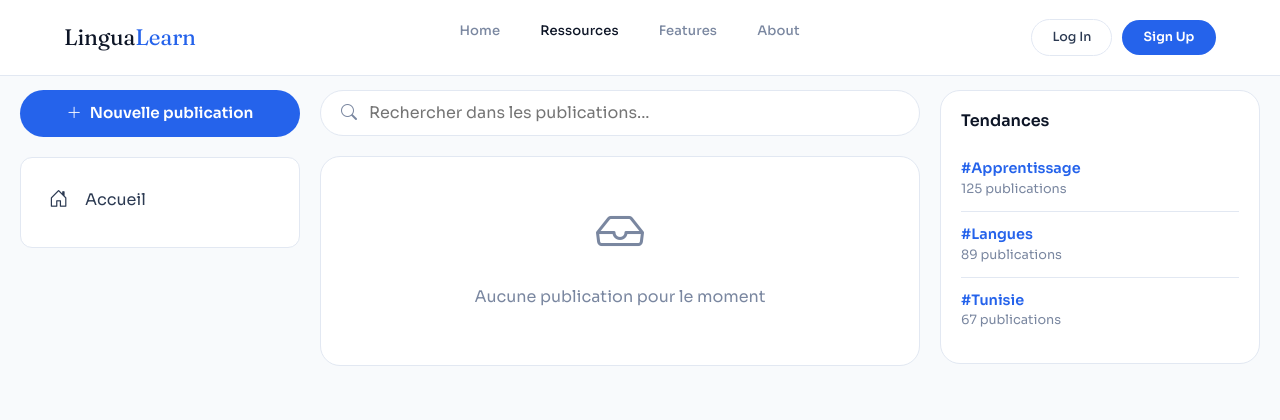
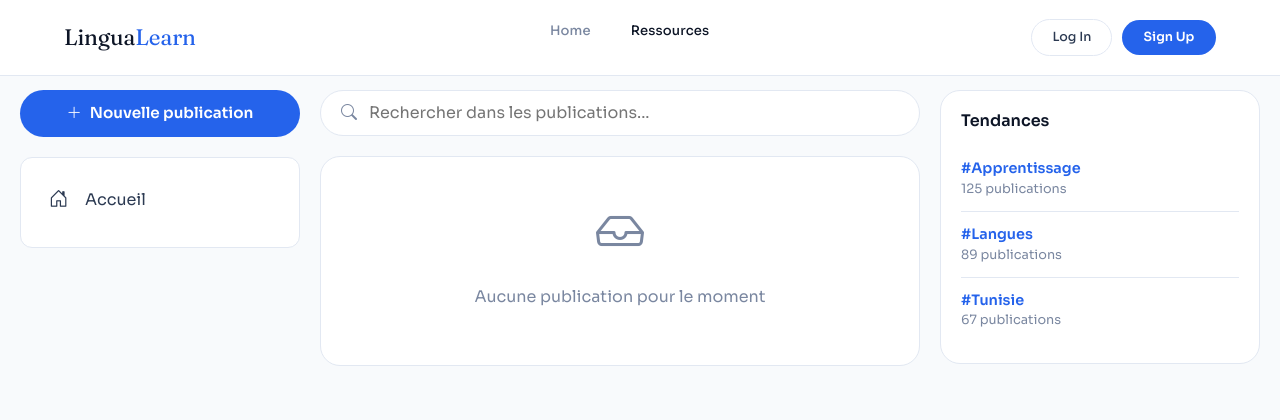
Before and after one commit to HamdiBelhaj0013/Esprit-PIDEV-3A33-2026-Lingualearn, a Symfony app: template templates/frontoffice/ressource/ressources.html.twig in a window 1280 px wide. Shown: the top 420 px of the page. Run offline with Twig, Linux system fonts and the light colour scheme; the template is opened without the code that fills it, so the values that code supplies are empty; some libraries are stand-ins or nearby versions; some web fonts are replaced.

Commit message:
fix user permission

```diff
--- a/src/Controller/RessourceController.php
+++ b/src/Controller/RessourceController.php
@@ -15,7 +15,9 @@ use Stichoza\GoogleTranslate\GoogleTranslate;
 use App\Service\NotificationService;
 use App\Service\TranslationService ;
 use App\Entity\Commentaire;
+use Symfony\Component\Security\Http\Attribute\IsGranted;
 
+#[IsGranted('ROLE_USER')]
 class RessourceController extends AbstractController
 {
 
--- a/templates/frontoffice/ressource/ajout_publication.html.twig
+++ b/templates/frontoffice/ressource/ajout_publication.html.twig
@@ -485,8 +485,6 @@
         <ul class="nav-links">
             <li><a href="{{ path('user_dashboard') }}">Home</a></li>
             <li><a href="{{ path('ressources') }}" class="active">Ressources</a></li>
-            <li><a href="#features">Features</a></li>
-            <li><a href="#about">About</a></li>
         </ul>
         <div class="nav-actions">
             {% if app.user %}
@@ -516,8 +514,6 @@
         <button class="mobile-close" id="mobileClose">✕</button>
         <a href="{{ path('user_dashboard') }}" class="mobile-link">Home</a>
         <a href="{{ path('ressources') }}" class="mobile-link">Ressources</a>
-        <a href="#features" class="mobile-link">Features</a>
-        <a href="#about" class="mobile-link">About</a>
         <div class="mobile-actions">
             {% if app.user %}
                 <div style="display: flex; flex-direction: column; align-items: center; gap: 10px;">
--- a/templates/frontoffice/ressource/modifier_publication.html.twig
+++ b/templates/frontoffice/ressource/modifier_publication.html.twig
@@ -514,8 +514,6 @@
         <ul class="nav-links">
             <li><a href="{{ path('user_dashboard') }}">Home</a></li>
             <li><a href="{{ path('ressources') }}" class="active">Ressources</a></li>
-            <li><a href="#features">Features</a></li>
-            <li><a href="#about">About</a></li>
         </ul>
         <div class="nav-actions">
             {% if app.user %}
@@ -545,8 +543,6 @@
         <button class="mobile-close" id="mobileClose">✕</button>
         <a href="" class="mobile-link">Home</a>
         <a href="{{ path('ressources') }}" class="mobile-link">Ressources</a>
-        <a href="#features" class="mobile-link">Features</a>
-        <a href="#about" class="mobile-link">About</a>
         <div class="mobile-actions">
             {% if app.user %}
                 <div style="display: flex; flex-direction: column; align-items: center; gap: 10px;">
--- a/templates/frontoffice/ressource/ressources.html.twig
+++ b/templates/frontoffice/ressource/ressources.html.twig
@@ -804,8 +804,6 @@
         <ul class="nav-links">
             <li><a href="{{ path('user_dashboard') }}">Home</a></li>
             <li><a href="{{ path('ressources') }}" class="active">Ressources</a></li>
-            <li><a href="#features">Features</a></li>
-            <li><a href="#about">About</a></li>
         </ul>
         <div class="nav-actions">
             {% if app.user %}
@@ -833,8 +831,6 @@
         <button class="mobile-close" id="mobileClose">✕</button>
         <a href="{{ path('user_dashboard') }}" class="mobile-link">Home</a>
         <a href="{{ path('ressources') }}" class="mobile-link">Ressources</a>
-        <a href="#features" class="mobile-link">Features</a>
-        <a href="#about" class="mobile-link">About</a>
         <div class="mobile-actions">
             {% if app.user %}
                 <div style="display: flex; flex-direction: column; align-items: center; gap: 10px;">
```
Also changed, not shown: 1 other file.
